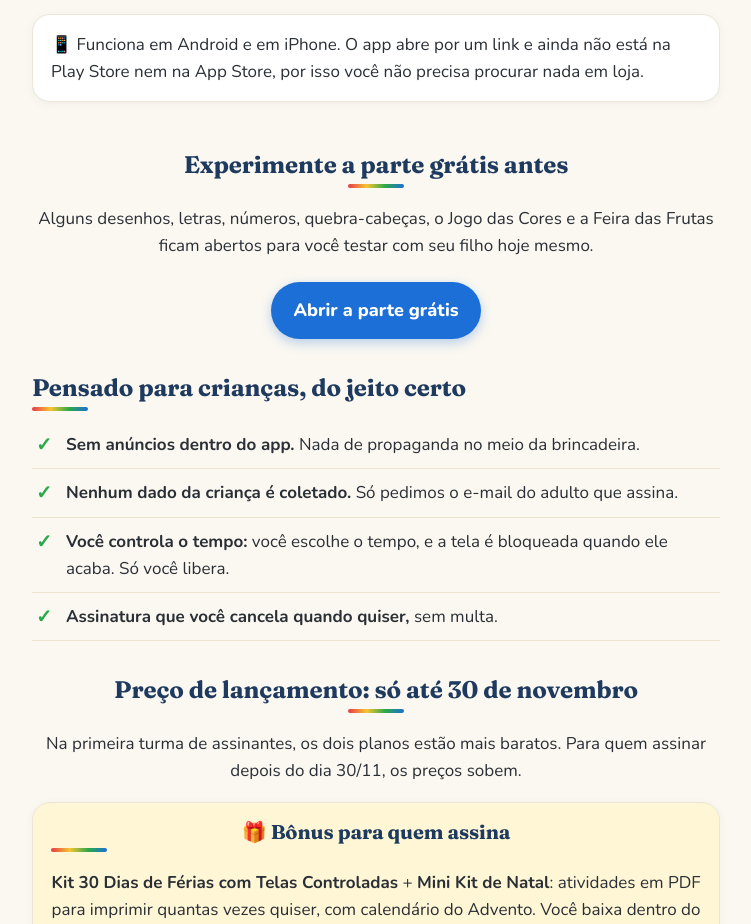
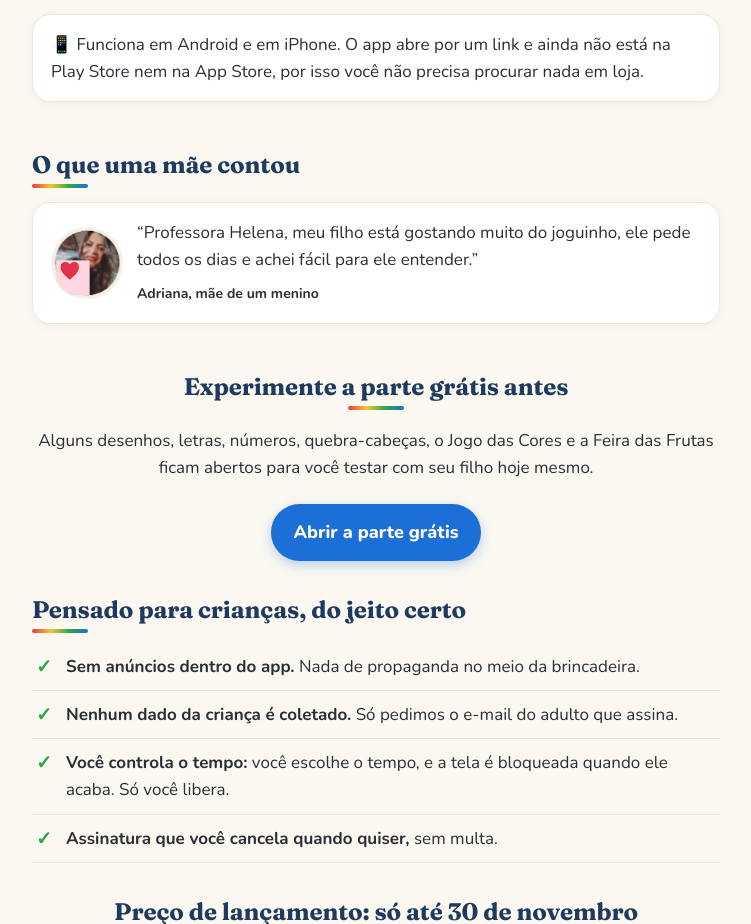
Before and after one commit to colorecomhelena/colorecomhelena.github.io, a plain HTML site: page vendas.html in a window 1280 px wide. Shown: the part 5465-6389 px from the top of the page, without its empty margins (264-1015 px from the left). Drawn offline with nearby package versions, Linux system fonts and the light colour scheme.

Commit message:
Depoimento de mãe na página de vendas (rosto da criança coberto)
Co-Authored-By: Claude Sonnet 5.5 <noreply@anthropic.com>

```diff
--- a/vendas.html
+++ b/vendas.html
@@ -197,6 +197,18 @@ document.addEventListener("click",function(e){var a=e.target.closest("a,button")
   <div class="cartao">📱 Funciona em Android e em iPhone. O app abre por um link e ainda não está na Play Store nem na App Store, por isso você não precisa procurar nada em loja.</div>
 </section>
 
+<!-- Depoimento de mãe (19/11) -->
+<section>
+  <h2>O que uma mãe contou</h2>
+  <div class="cartao" style="display:flex;gap:14px;align-items:center">
+    <img src="vendas/depoimento-mae.webp" alt="Foto de uma mãe com o filho, rosto da criança coberto por um coração" width="72" height="72" style="width:72px;height:72px;border-radius:50%;flex:0 0 auto;object-fit:cover">
+    <div>
+      <p style="margin:0 0 6px">“Professora Helena, meu filho está gostando muito do joguinho, ele pede todos os dias e achei fácil para ele entender.”</p>
+      <b style="font-size:14px">Adriana, mãe de um menino</b>
+    </div>
+  </div>
+</section>
+
 <!-- Amostra grátis -->
 <section class="centro">
   <h2>Experimente a parte grátis antes</h2>
```
Also changed, not shown: vendas/depoimento-mae.webp (added).
